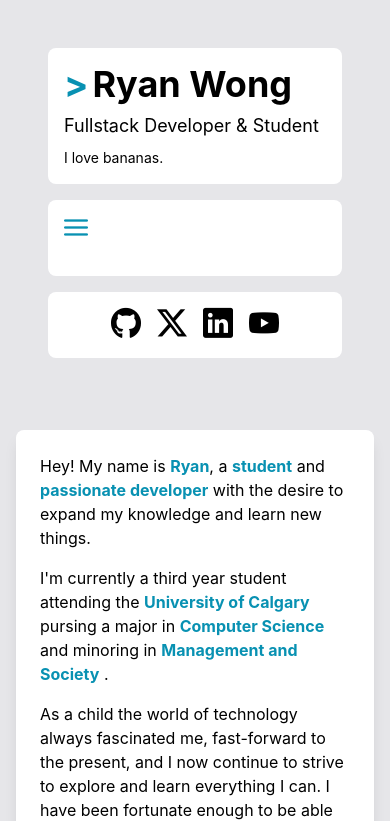
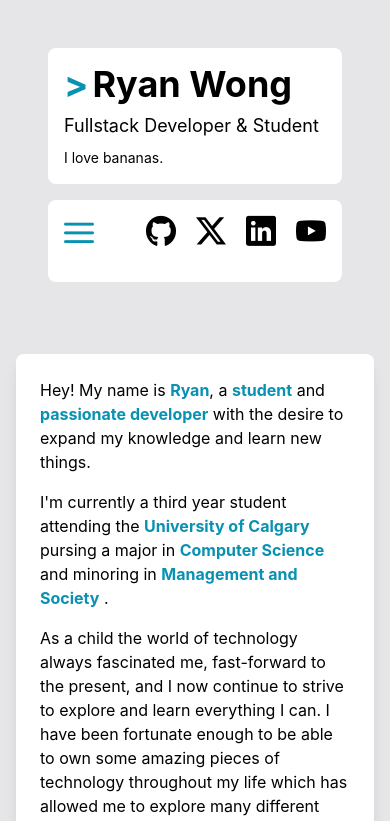
Before and after one commit to ryanwoong/portfolio-website, a Vue app: page / in a window 390 px wide. Shown: the top 821 px of the page. Built offline with nearby package versions, Linux system fonts and the light colour scheme.

Commit message:
Mobile responsive changes

```diff
--- a/src/components/Navbar.vue
+++ b/src/components/Navbar.vue
@@ -88,14 +88,32 @@ const toggleMobileMenu = () => {
 
       <!-- Section 2: Menu -->
       <div class="bg-white rounded-lg p-4">
-        <!-- Mobile toggle -->
-        <div class="md:hidden flex items-center mb-4">
+        <!-- Mobile toggle with inline socials -->
+        <div class="md:hidden flex items-center justify-between mb-4">
           <button
             @click="toggleMobileMenu"
-            class="text-cyan-600 hover:text-cyan-600 transition-colors"
+            class="flex items-center text-cyan-600 hover:text-cyan-600 transition-colors"
           >
-            <i :class="['pi', isMobileMenuOpen ? 'pi-times' : 'pi-bars', 'text-2xl']"></i>
+            <i :class="['pi', isMobileMenuOpen ? 'pi-times' : 'pi-bars', 'text-3xl', 'leading-none']"></i>
           </button>
+          <div class="flex items-center space-x-5">
+            <a href="https://github.com/ryanwoong" target="_blank" class="text-black hover:text-cyan-600 transition-all duration-300">
+              <span class="sr-only">GitHub</span>
+              <i class="pi pi-github text-3xl leading-none"></i>
+            </a>
+            <a href="https://twitter.com/ryxnwxng" target="_blank" class="text-black hover:text-cyan-600 transition-all duration-300">
+              <span class="sr-only">Twitter</span>
+              <i class="pi pi-twitter text-3xl leading-none"></i>
+            </a>
+            <a href="https://www.linkedin.com/in/ryanwongyyc/" target="_blank" class="text-black hover:text-cyan-600 transition-all duration-300">
+              <span class="sr-only">LinkedIn</span>
+              <i class="pi pi-linkedin text-3xl leading-none"></i>
+            </a>
+            <a href="https://youtube.com/@ryanwoong" target="_blank" class="text-black hover:text-cyan-600 transition-all duration-300">
+              <span class="sr-only">YouTube</span>
+              <i class="pi pi-youtube text-3xl leading-none"></i>
+            </a>
+          </div>
         </div>
 
         <ul :class="['space-y-2', { hidden: !isMobileMenuOpen, 'md:block': true }]">
@@ -141,8 +159,8 @@ const toggleMobileMenu = () => {
         </ul>
       </div>
 
-      <!-- Section 3: Socials -->
-      <div class="bg-white rounded-lg p-4 flex justify-center space-x-4">
+      <!-- Section 3: Socials (desktop only) -->
+      <div class="hidden md:flex bg-white rounded-lg p-4 justify-center space-x-4">
         <a
           href="https://github.com/ryanwoong"
           target="_blank"
```
